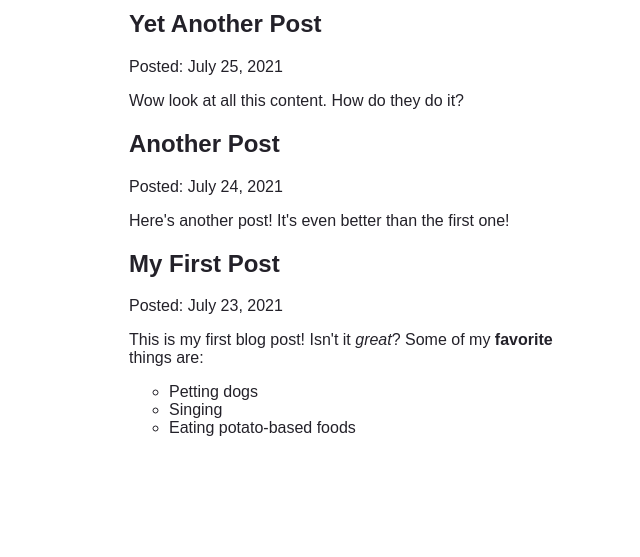
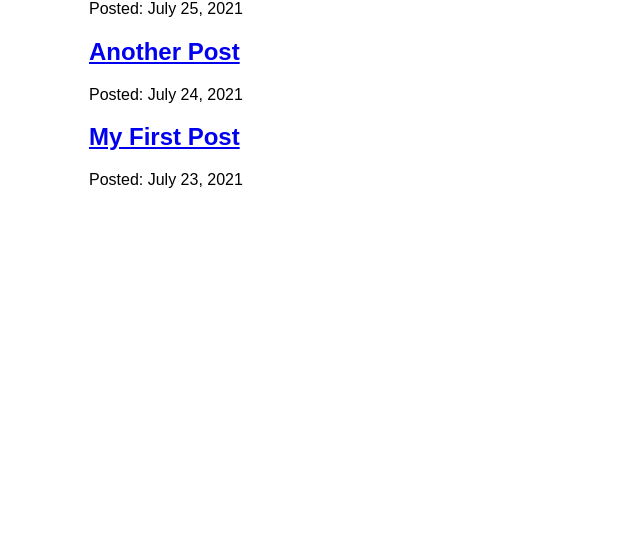
Before and after one commit to KynamoCodes/great-gatsby, a Gatsby site: page /blog in a window 1280 px wide. Shown: the part 262-819 px from the top of the page, without its empty margins (301-941 px from the left). Built offline with nearby package versions, Linux system fonts and the light colour scheme; Gatsby itself is replaced by a stand-in of ours.

Commit message:
Finished Gatsby Tutorial Part 6

```diff
--- a/src/pages/blog.js
+++ b/src/pages/blog/blog.js
@@ -1,8 +1,9 @@
 import * as React from 'react'
-import Layout from '../components/layout'
-import { pageStyles } from "../css/basecss"
+import Layout from '../../components/layout'
+import { pageStyles } from "../../css/basecss"
 import { graphql } from 'gatsby'
 import { MDXRenderer } from 'gatsby-plugin-mdx'
+import {Link} from "gatsby"
 
 const BlogPage = ({data}) => {
   return (
@@ -10,13 +11,14 @@ const BlogPage = ({data}) => {
       <Layout pageTitle="My Blog Posts">
       <ul>
         {
-          data.allMdx.nodes.map((node) => (
+          data.allMdx.nodes.map(node => (
             <article key={node.id}>
-              <h2>{node.frontmatter.title}</h2>
+              <h2>
+                <Link to={`/blog/${node.slug}`}>
+                  {node.frontmatter.title}
+                </Link>
+              </h2>
               <p>Posted: {node.frontmatter.date}</p>
-              <MDXRenderer>
-                {node.body}
-              </MDXRenderer>
             </article>
           ))
         }
@@ -27,7 +29,7 @@ const BlogPage = ({data}) => {
 }
 
 // To pull data into a page component, use a page query.
-export const data = graphql`
+export const query = graphql`
   query {
     allMdx(sort: {fields: frontmatter___date, order: DESC}) {
       nodes {
--- /dev/null
+++ b/src/pages/blog/index.js
@@ -0,0 +1,41 @@
+import * as React from 'react'
+import { graphql } from 'gatsby'
+import Layout from '../../components/layout'
+import {Link} from "gatsby"
+
+const BlogPage = ({ data }) => {
+  return (
+    <Layout pageTitle="My Blog Posts">
+        adfasdfasdfsdf
+      {
+        data.allMdx.nodes.map(node => (
+        <article key={node.id}>
+            <h2>
+            <Link to={`/blog/${node.slug}`}>
+                {node.frontmatter.title}
+            </Link>
+            </h2>
+            <p>Posted: {node.frontmatter.date}</p>
+        </article>
+        ))
+      }
+    </Layout>
+  )
+}
+
+export const query = graphql`
+  query {
+    allMdx(sort: {fields: frontmatter___date, order: DESC}) {
+      nodes {
+        frontmatter {
+          date(formatString: "MMMM D, YYYY")
+          title
+        }
+        id
+        slug
+      }
+    }
+  }
+`
+
+export default BlogPage
```
Also changed, not shown: src/pages/blog/{mdx.slug}.js (added, +30 -0 lines).
